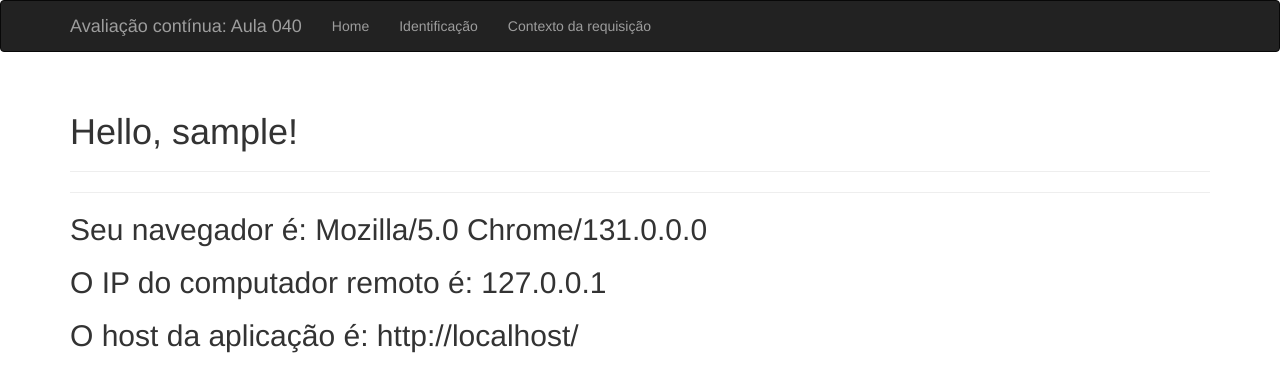
After one commit to Cycl0/PTBDSWS, a Flask app: a page that uses templates/base.html in a window 1280 px wide. The commit adds this page. Shown: the top 392 px of the page. Run offline with Flask 3, Linux system fonts and the light colour scheme; some libraries are stand-ins or nearby versions.

Commit message:
Semana 04. Templates - Navbar

```diff
--- a/hello.py
+++ b/hello.py
@@ -13,27 +13,20 @@ aula = "Aula 030"
 def index():
     return render_template('index.html', current_time=datetime.utcnow())
 
-@app.route('/user/<name>')
-def user(name):
-    return render_template('user.html', name=name)
+@app.route('/user/<name>/<id>/<inst>/')
+def user(name, id, inst):
+    return render_template('user.html', name=name, id=id, inst=inst)
 
 @app.route('/rotainexistente')
 def rotainexistente():
     return render_template('404.html')
 
-
-@app.route('/contextorequisicao')
-def contextorequisicao():
+@app.route('/contextorequisicao/<name>')
+def contextorequisicao(name):
     user_agent = request.headers.get('User-Agent')
-    ip_remote = request.remote_addr
+    ip = request.remote_addr
     host = request.host_url
-    return '''
-              <h1>Avaliação contínua: {}</h1>
-              <h2>Seu navegador é: {}</h2>
-              <h2>O IP do cumputador remoto é: {}</h2>
-              <h2>O host da aplicação é: {}</h2>
-              <a href="https://cyclon.pythonanywhere.com/"> Voltar </a>
-           '''.format(aula, user_agent, ip_remote, host)
+    return render_template('contextorequisicao.html', name=name, user_agent=user_agent, ip=ip, host=host)
 
 @app.route('/codigostatusdiferente')
 def codigostatusdiferente():
--- a/templates/base.html
+++ b/templates/base.html
@@ -11,11 +11,13 @@
         <span class="icon-bar"></span>
         <span class="icon-bar"></span>
       </button>
-      <a class="navbar-brand" href="/">Flasky</a>
+      <a class="navbar-brand" href="/">Avaliação contínua: Aula 040</a>
     </div>
     <div class="navbar-collapse collapse">
       <ul class="nav navbar-nav">
         <li><a href="/">Home</a></li>
+        <li><a href="/user/Lucas%20Kenzo%20Cyra/PT3025764/IFSP/">Identificação</a></li>
+        <li><a href="/contextorequisicao/Lucas%20Kenzo%20Cyra">Contexto da requisição</a></li>
       </ul>
     </div>
   </div>
--- /dev/null
+++ b/templates/contextorequisicao.html
@@ -0,0 +1,11 @@
+{% extends "base.html" %}
+
+{% block page_content %}
+<div class="page-header">
+  <h1>Hello, {{ name }}!</h1>
+</div>
+<hr>
+<h2>Seu navegador é: {{ user_agent }}</h2>
+<h2>O IP do computador remoto é: {{ ip }}</h2>
+<h2>O host da aplicação é: {{ host }}</h2>
+{% endblock %}
--- a/templates/index.html
+++ b/templates/index.html
@@ -2,7 +2,7 @@
 
 {% block page_content %}
 <div class="page-header">
-  <h1>Hello World!</h1>
+  <h1>Dados da última atualização</h1>
 </div>
 <p>The current time is: {{ moment(current_time).format('LLLL') }}.</p>
 <p>That was {{ moment(current_time).fromNow(refresh=True) }}.</p>
--- a/templates/user.html
+++ b/templates/user.html
@@ -4,4 +4,6 @@
 <div class="page-header">
   <h1>Hello, {{ name }}!</h1>
 </div>
+<h2>Prontuário: {{ id }} </h2>
+<h2>Instituição: {{ inst }} </h2>
 {% endblock %}
```
Also changed, not shown: 2 other files.
